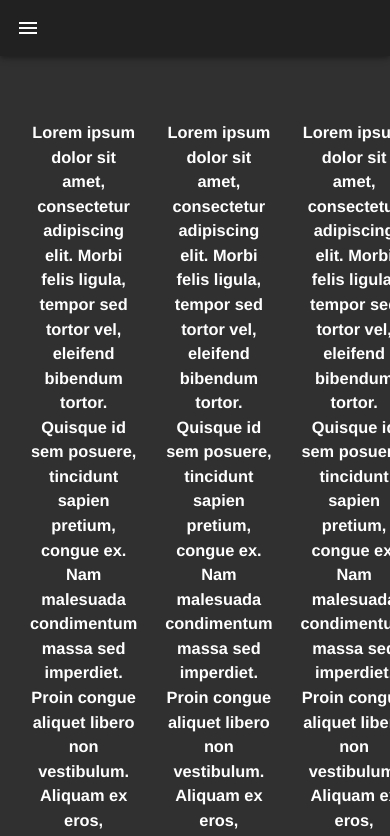
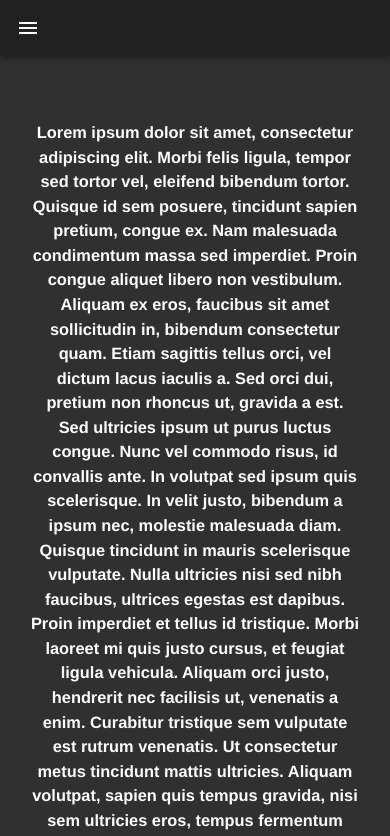
Before and after one commit to umatbro/landing-page-1, a Vue app: page /repair in a window 390 px wide. Shown: the top 836 px of the page. Built offline with nearby package versions, Linux system fonts and the light colour scheme.

Commit message:
Make 3-column layout responsive (#12)

```diff
--- a/src/views/Repair.vue
+++ b/src/views/Repair.vue
@@ -1,7 +1,7 @@
 <template>
   <div class="dashboard">
     <v-container class="my-5">
-      <v-layout row>
+      <v-layout row wrap>
         <v-flex class="col" xs12 md3>
           <h3>
             Lorem ipsum dolor sit amet, consectetur adipiscing elit. Morbi felis ligula, tempor sed tortor vel, eleifend bibendum tortor. Quisque id sem posuere, tincidunt sapien pretium, congue ex. Nam malesuada condimentum massa sed imperdiet. Proin congue aliquet libero non vestibulum. Aliquam ex eros, faucibus sit amet sollicitudin in, bibendum consectetur quam. Etiam sagittis tellus orci, vel dictum lacus iaculis a. Sed orci dui, pretium non rhoncus ut, gravida a est. Sed ultricies ipsum ut purus luctus congue. Nunc vel commodo risus, id convallis ante.
@@ -40,6 +40,6 @@ export default{};
 
 <style scoped>
 .col {
-  margin: 0 1rem;
+  padding: 0 1rem;
 }
 </style>
```
